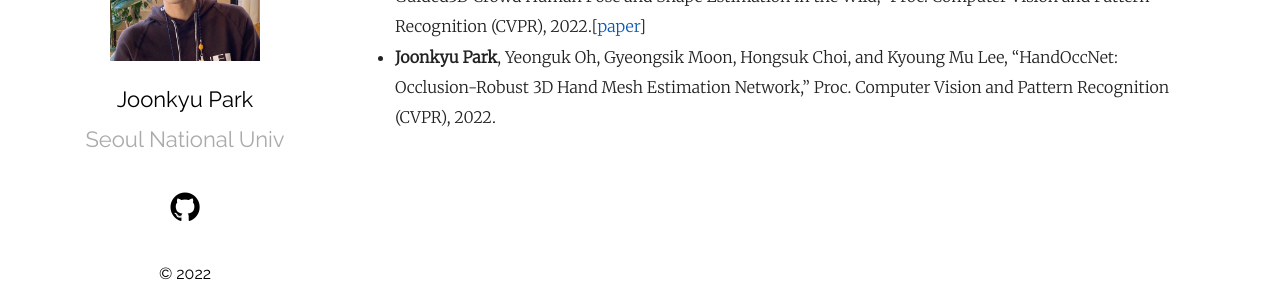
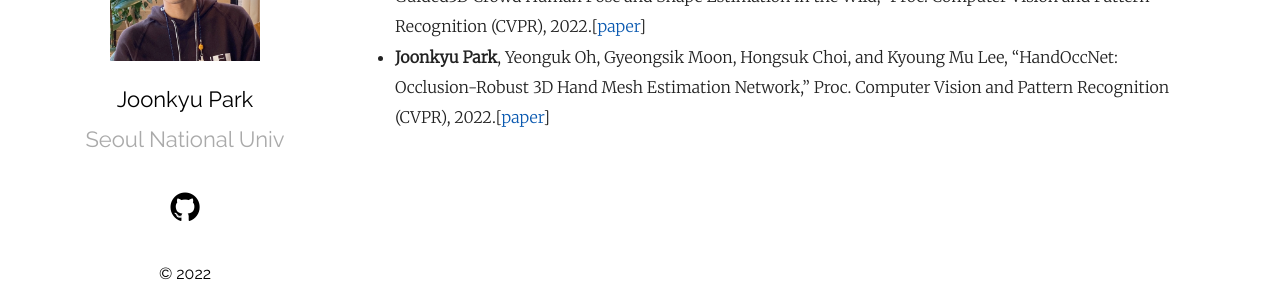
Before and after one commit to jkpark0825/jkpark0825_2.github.io, a Jekyll site: the page built from _posts/2021-10-18-welcome-to-jekyll.markdown, in a window 1280 px wide. Shown: the part 245-545 px from the top of the page. Built offline with Jekyll 4.4.1, drawn with Linux system fonts in a browser that asks for light colours.

Commit message:
Update 2021-10-18-welcome-to-jekyll.markdown

```diff
--- a/_posts/2021-10-18-welcome-to-jekyll.markdown
+++ b/_posts/2021-10-18-welcome-to-jekyll.markdown
@@ -5,7 +5,7 @@ date:   2021-02-18 14:59:54 +0900
 ---
 - <strong>Joonkyu Park</strong>, Seungjun Nah, and Kyoung Mu Lee, “Recurrence-in-Recurrence Networks for Video Deblurring,” The British Machine Vision Conference (BMVC), 2021.[[paper](https://www.bmvc2021-virtualconference.com/assets/papers/0149.pdf)] [[supple](https://www.bmvc2021-virtualconference.com/assets/supp/0149_supp.zip)]
 - Hongsuk Choi, Gyeongsik Moon, <strong>Joonkyu Park</strong>, and Kyoung Mu Lee, "3DCrowdNet: 2D Human Pose-Guided3D Crowd Human Pose and Shape Estimation in the Wild," Proc. Computer Vision and Pattern Recognition (CVPR), 2022.[[paper](https://arxiv.org/pdf/2104.07300.pdf)]
-- <strong>Joonkyu Park</strong>, Yeonguk Oh, Gyeongsik Moon, Hongsuk Choi, and Kyoung Mu Lee, “HandOccNet: Occlusion-Robust 3D Hand Mesh Estimation Network,” Proc. Computer Vision and Pattern Recognition (CVPR), 2022.
+- <strong>Joonkyu Park</strong>, Yeonguk Oh, Gyeongsik Moon, Hongsuk Choi, and Kyoung Mu Lee, “HandOccNet: Occlusion-Robust 3D Hand Mesh Estimation Network,” Proc. Computer Vision and Pattern Recognition (CVPR), 2022.[[paper](https://arxiv.org/abs/2203.14564)]
 
 [jekyll-docs]: http://jekyllrb.com/docs/home
 [jekyll-gh]:   https://github.com/jekyll/jekyll
```
